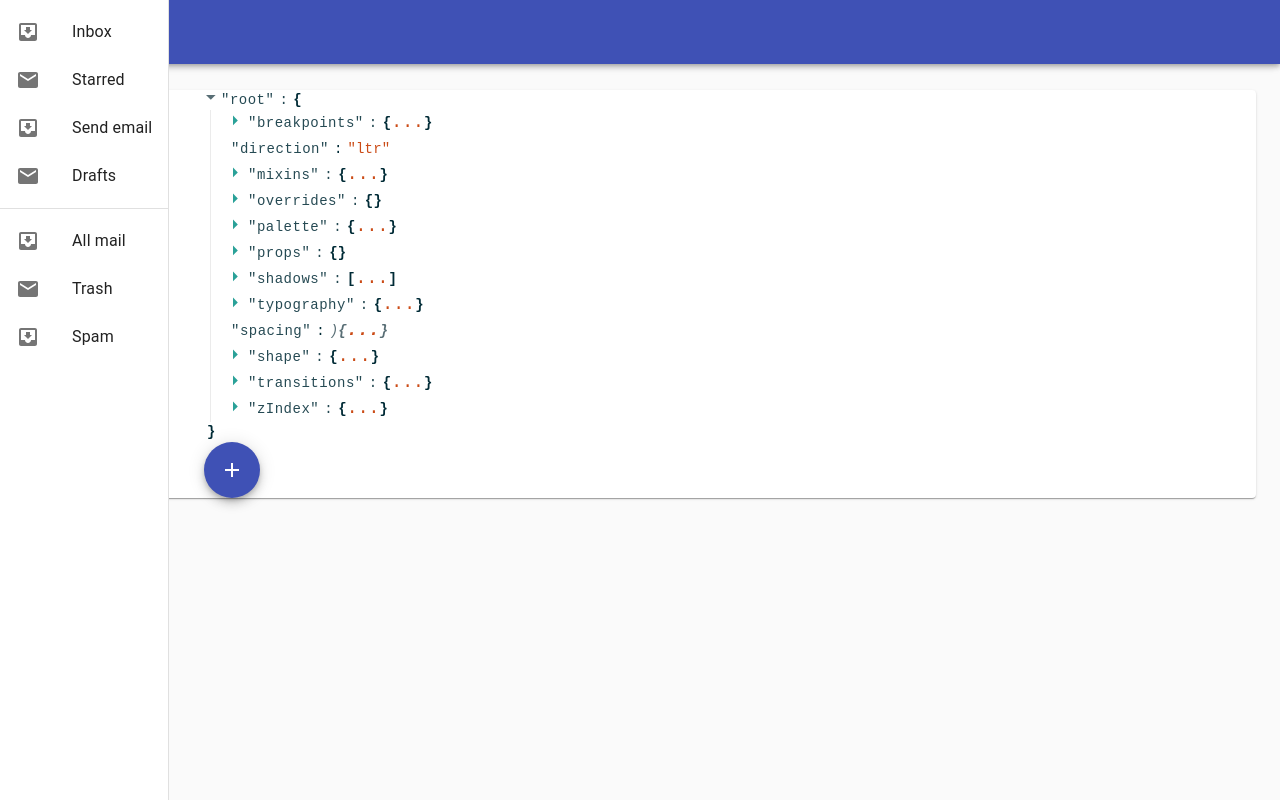
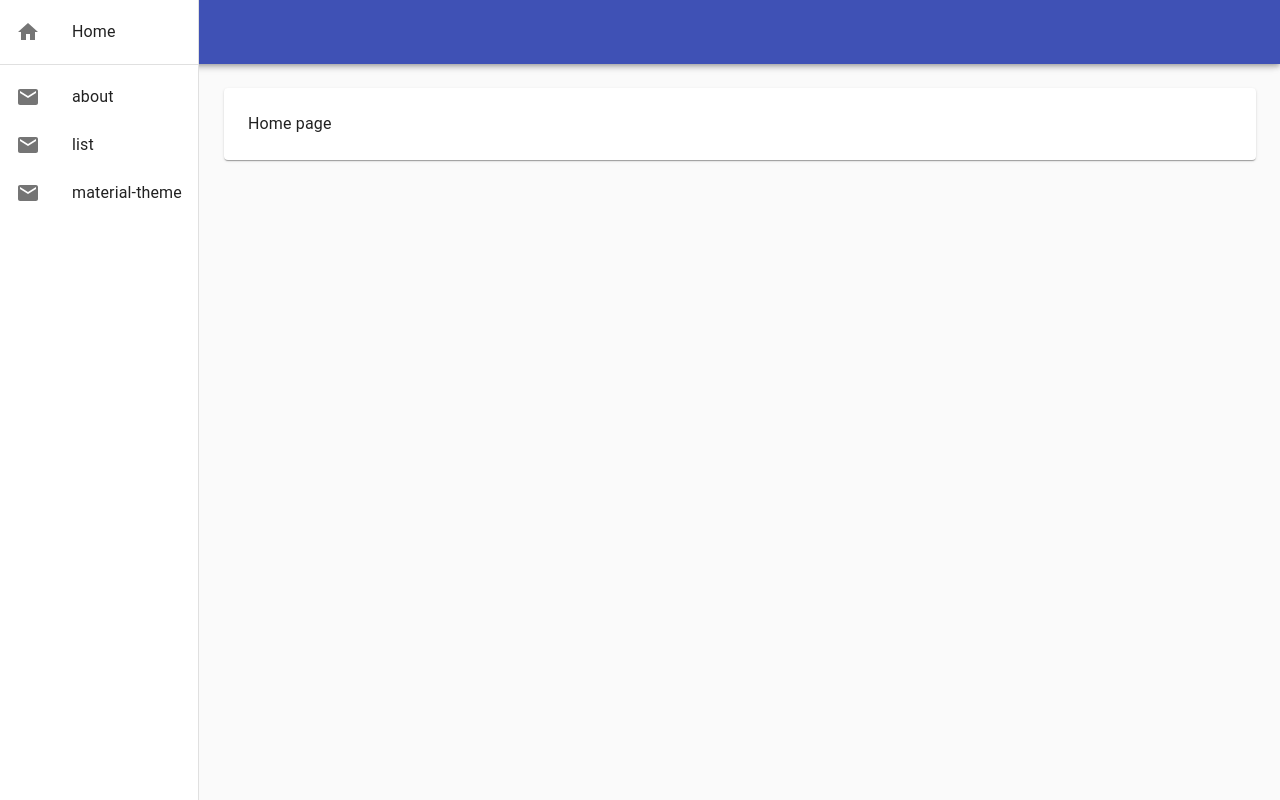
Before and after one commit to vanderleisilva/next-pwa, a Next.js app: page / in a window 1280 px wide. Built offline with nearby package versions, Linux system fonts and the light colour scheme.

Commit message:
update basic structure

```diff
--- a/components/container/index.tsx
+++ b/components/container/index.tsx
@@ -1,6 +1,4 @@
-import { FunctionComponent, useState, SetStateAction } from "react";
-import dynamic from 'next/dynamic'
-import { useTheme, Theme, ThemeProvider } from "@material-ui/core/styles";
+import { FunctionComponent } from "react";
 import {
   Container,
   AppBar,
@@ -17,20 +15,18 @@ import {
   Divider,
   Paper
 } from "@material-ui/core";
+
+import Link from "next/link";
+
 import MenuIcon from "@material-ui/icons/Menu";
-import InboxIcon from "@material-ui/icons/MoveToInbox";
 import MailIcon from "@material-ui/icons/Mail";
+import HomeIcon from "@material-ui/icons/Home";
 
-const ReactJson = dynamic(import('react-json-view'), { ssr: false })
+const pages = ["about", "list", "material-theme"];
 
-const Index: FunctionComponent = ({ children }) => {
-  const theme = useTheme();
-  const [custom, setCustom] = useState(theme);
-
-  return (
-    <ThemeProvider theme={custom}>
+const Index: FunctionComponent = ({ children }) => (
   <Container>
-        <Paper>
+    <Paper style={{ marginLeft: 8 * 25, marginTop: 8 * 11, padding: 8 * 3 }}>
       <CssBaseline />
       <AppBar position="fixed">
         <Toolbar>
@@ -44,48 +40,29 @@ const Index: FunctionComponent = ({ children }) => {
 
       <Drawer variant="permanent">
         <List>
-              {["Inbox", "Starred", "Send email", "Drafts"].map(
-                (text, index) => (
-                  <ListItem button key={text}>
-                    <ListItemIcon>
-                      {index % 2 === 0 ? <InboxIcon /> : <MailIcon />}
-                    </ListItemIcon>
-                    <ListItemText primary={text} />
+          <Link href="/">
+            <ListItem button component="a">
+              <ListItemIcon children={<HomeIcon />} />
+              <ListItemText primary="Home" />
             </ListItem>
-                )
-              )}
+          </Link>
         </List>
         <Divider />
         <List>
-              {["All mail", "Trash", "Spam"].map((text, index) => (
-                <ListItem button key={text}>
-                  <ListItemIcon>
-                    {index % 2 === 0 ? <InboxIcon /> : <MailIcon />}
-                  </ListItemIcon>
+          {pages.map(text => (
+            <Link key={text} href={`/${text}`}>
+              <ListItem button>
+                <ListItemIcon children={<MailIcon />} />
                 <ListItemText primary={text} />
               </ListItem>
+            </Link>
           ))}
         </List>
       </Drawer>
 
-          <div style={{ marginLeft: "180px", marginTop: "90px" }}>
-            <ReactJson
-              displayDataTypes={false}
-              displayObjectSize={false}
-              enableClipboard={false}
-              collapsed={1}
-              src={theme}
-              onEdit={({ updated_src }) => {
-                setCustom(updated_src as SetStateAction<Theme>);
-              }}
-            />
-
       {children}
-          </div>
     </Paper>
   </Container>
-    </ThemeProvider>
 );
-};
 
 export default Index;
--- /dev/null
+++ b/next.config.js
@@ -0,0 +1,3 @@
+const withPWA = require("next-pwa");
+
+module.exports = withPWA({});
--- a/package.json
+++ b/package.json
@@ -16,6 +16,7 @@
     "@material-ui/icons": "^4.9.1",
     "isomorphic-unfetch": "^3.0.0",
     "next": "^9.2.2",
+    "next-pwa": "^2.3.0",
     "react": "^16.13.0",
     "react-dom": "^16.13.0",
     "react-json-view": "^1.19.1"
--- a/pages/index.tsx
+++ b/pages/index.tsx
@@ -1,14 +1,8 @@
-import Container from '../components/container';
-import Fab from '@material-ui/core/Fab';
-import AddIcon from '@material-ui/icons/Add';
+import Container from "../components/container";
+import { Typography } from "@material-ui/core";
 
-export default () => {
-
-  return (
-    <Container>
-      <Fab color="primary" aria-label="add">
-        <AddIcon />
-      </Fab>
-    </Container>
-  );
-}
+export default () => (
+  <Container>
+    <Typography children="Home page" />
+  </Container>
+);
```
Also changed, not shown: pages/about.tsx (+7 -11 lines), pages/list.tsx (+3 -4 lines), pages/material-theme.tsx (added, +25 -0 lines), 1 other file (tests, documents, lock files or other folders). Lines whose indentation alone changed are shown as unchanged.
